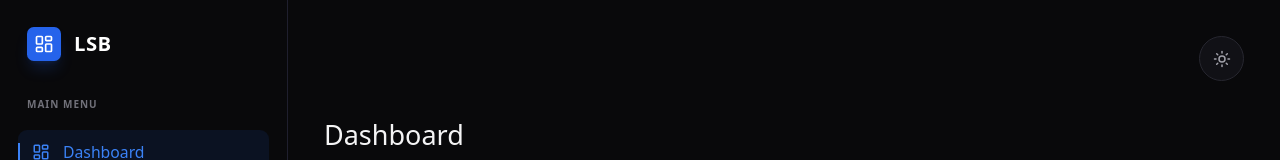
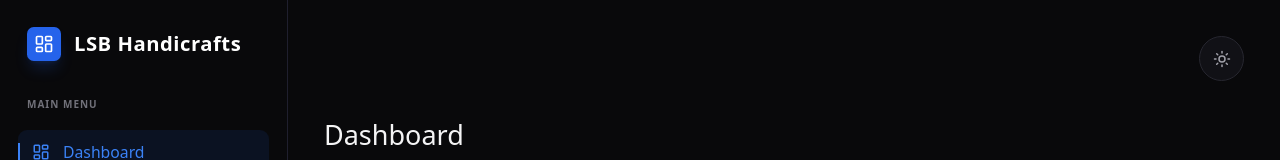
Before and after one commit to NerfedD/LSB-Handicrafts, a React (Vite) app in the folder lsbHandicraft/: page / in a window 1280 px wide. Shown: the top 160 px of the page. Built offline with nearby package versions, Linux system fonts and the light colour scheme.

Commit message:
Changed $ to PHP

```diff
--- a/lsbHandicraft/src/App.jsx
+++ b/lsbHandicraft/src/App.jsx
@@ -71,7 +71,7 @@ export default function App() {
               >
                 <Menu size={24} />
               </button>
-              <span className="font-bold text-zinc-900 dark:text-white text-lg tracking-wide">LSB</span>
+              <span className="font-bold text-zinc-900 dark:text-white text-lg tracking-wide">LSB Handicrafts</span>
             </div>
 
             {/* Spacer */}
--- a/lsbHandicraft/src/components/layout/Header.jsx
+++ b/lsbHandicraft/src/components/layout/Header.jsx
@@ -7,7 +7,7 @@ export default function Header({ isDarkMode, toggleTheme, searchQuery, setSearch
     <header className="h-20 px-4 md:px-8 flex items-center justify-between bg-white/60 dark:bg-[#0b0b0f]/60 backdrop-blur-xl border-b border-slate-200/50 dark:border-white/5 shrink-0 transition-colors duration-300 z-10 relative">
       <div className="md:hidden flex items-center gap-3">
          <div className="w-8 h-8 rounded-lg bg-gradient-to-br from-violet-500 to-indigo-600 flex items-center justify-center text-white font-black shadow-md">L</div>
-         <h1 className="text-lg font-bold text-slate-900 dark:text-white">LSB</h1>
+         <h1 className="text-lg font-bold text-slate-900 dark:text-white">LSB Handicrafts</h1>
       </div>
 
       <div className="hidden md:flex items-center gap-4 w-full max-w-md">
--- a/lsbHandicraft/src/components/layout/Sidebar.jsx
+++ b/lsbHandicraft/src/components/layout/Sidebar.jsx
@@ -24,15 +24,15 @@ export default function Sidebar({ activeTab, navigateTo, isSidebarOpen, setIsSid
       <aside className={`fixed md:static inset-y-0 left-0 z-50 w-64 bg-white dark:bg-[#09090B] border-r border-zinc-200 dark:border-[#1F1F2E] flex flex-col h-full shrink-0 transition-transform duration-300 ease-in-out ${isSidebarOpen ? 'translate-x-0' : '-translate-x-full md:translate-x-0'}`}>
         <div className="p-6 flex items-center justify-between gap-3">
           <div className="flex items-center gap-3">
-            <div className="bg-blue-600 rounded-md p-1.5 shadow-lg shadow-blue-600/20">
+            <div className="bg-blue-600 rounded-md p-1.5 shadow-lg shadow-blue-600/20 shrink-0">
               <LayoutDashboard size={20} className="text-white" />
             </div>
-            <span className="font-bold text-zinc-900 dark:text-white text-lg tracking-wide">LSB</span>
+            <span className="font-bold text-zinc-900 dark:text-white text-lg tracking-wide whitespace-nowrap">LSB Handicrafts</span>
           </div>
           {/* Mobile Close Button */}
           <button
             onClick={() => setIsSidebarOpen(false)}
-            className="md:hidden text-zinc-500 hover:text-zinc-900 dark:hover:text-white transition-colors"
+            className="md:hidden text-zinc-500 hover:text-zinc-900 dark:hover:text-white transition-colors shrink-0"
           >
             <X size={20} />
           </button>
--- a/lsbHandicraft/src/components/views/InventoryList.jsx
+++ b/lsbHandicraft/src/components/views/InventoryList.jsx
@@ -82,7 +82,8 @@ export default function InventoryList({ inventory, navigateTo, setInventory, sho
                       <span className="text-zinc-700 dark:text-zinc-300 font-medium">{item.stock}</span>
                     </div>
                   </td>
-                  <td className="px-6 py-4 text-zinc-700 dark:text-zinc-300">${item.price.toFixed(2)}</td>
+                  {/* Changed $ to PHP here */}
+                  <td className="px-6 py-4 text-zinc-700 dark:text-zinc-300">PHP {item.price.toFixed(2)}</td>
                   <td className="px-6 py-4 text-right space-x-3">
                     <button onClick={() => navigateTo('view-product', item)} className="text-zinc-400 hover:text-zinc-900 dark:text-zinc-500 dark:hover:text-zinc-300 transition-colors inline-block"><Eye size={16} /></button>
                     <button onClick={() => navigateTo('edit-product', item)} className="text-zinc-400 hover:text-zinc-900 dark:text-zinc-500 dark:hover:text-zinc-300 transition-colors inline-block"><Edit2 size={16} /></button>
@@ -93,7 +94,6 @@ export default function InventoryList({ inventory, navigateTo, setInventory, sho
             </tbody>
           </table>
         </div>
-
       </div>
     </div>
   );
--- a/lsbHandicraft/src/components/views/ProductDetail.jsx
+++ b/lsbHandicraft/src/components/views/ProductDetail.jsx
@@ -54,7 +54,8 @@ export default function ProductDetail({ record, navigateTo, inventory, setInvent
               </div>
               <div>
                 <p className="text-xs font-semibold text-zinc-500 uppercase tracking-wider mb-2">Price</p>
-                <p className="text-zinc-900 dark:text-zinc-200 font-medium">${record.price.toFixed(2)}</p>
+                {/* Changed $ to PHP here */}
+                <p className="text-zinc-900 dark:text-zinc-200 font-medium">PHP {record.price.toFixed(2)}</p>
               </div>
               <div>
                 <p className="text-xs font-semibold text-zinc-500 uppercase tracking-wider mb-2">Size</p>
@@ -94,7 +95,7 @@ export default function ProductDetail({ record, navigateTo, inventory, setInvent
             <div className="space-y-6 relative z-10">
               <div>
                 <p className="text-xs font-semibold text-zinc-500 dark:text-zinc-400 mb-1">Total Value</p>
-                <p className="text-2xl font-bold text-zinc-900 dark:text-zinc-100">${(record.price * record.stock).toFixed(2)}</p>
+                <p className="text-2xl font-bold text-zinc-900 dark:text-zinc-100">PHP {(record.price * record.stock).toFixed(2)}</p>
               </div>
               <div>
                 <p className="text-xs font-semibold text-zinc-500 dark:text-zinc-400 mb-1">Stock Turnover</p>
```
